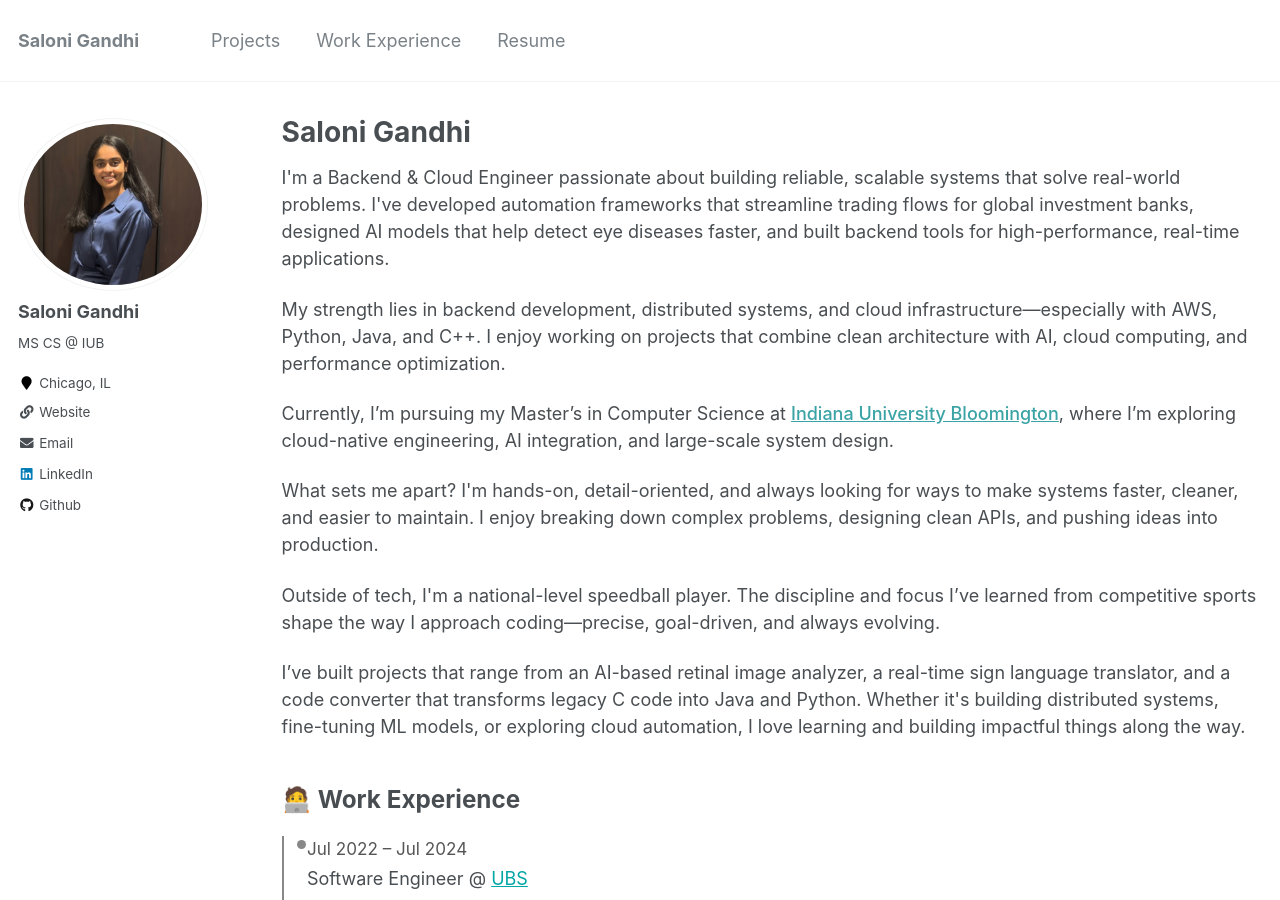
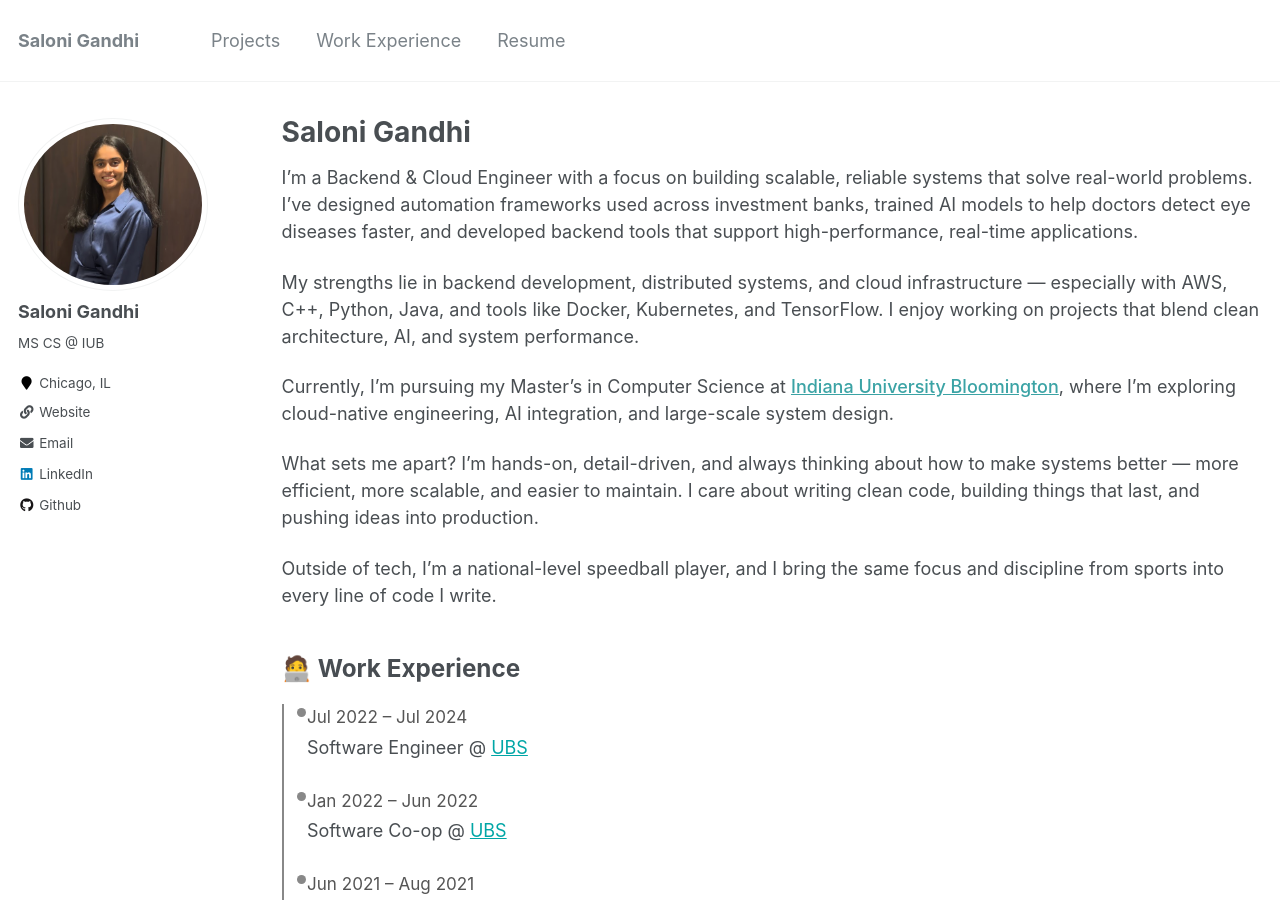
Before and after one commit to saloni111/saloni111.github.io, a Jekyll site: the page built from _pages/about.md, in a window 1280 px wide and 900 px high. Built offline with Jekyll 4.4.1, drawn with Linux system fonts in a browser that asks for light colours.

Commit message:
Update about.md

```diff
--- a/_pages/about.md
+++ b/_pages/about.md
@@ -67,11 +67,11 @@ redirect_from:
 </style>
 
 <p>
-I'm a Backend & Cloud Engineer passionate about building reliable, scalable systems that solve real-world problems. I've developed automation frameworks that streamline trading flows for global investment banks, designed AI models that help detect eye diseases faster, and built backend tools for high-performance, real-time applications.
+I’m a Backend & Cloud Engineer with a focus on building scalable, reliable systems that solve real-world problems. I’ve designed automation frameworks used across investment banks, trained AI models to help doctors detect eye diseases faster, and developed backend tools that support high-performance, real-time applications.
 </p>
 
 <p>
-My strength lies in backend development, distributed systems, and cloud infrastructure—especially with AWS, Python, Java, and C++. I enjoy working on projects that combine clean architecture with AI, cloud computing, and performance optimization.
+My strengths lie in backend development, distributed systems, and cloud infrastructure — especially with AWS, C++, Python, Java, and tools like Docker, Kubernetes, and TensorFlow. I enjoy working on projects that blend clean architecture, AI, and system performance.
 </p>
 
 <p>
@@ -79,15 +79,11 @@ Currently, I’m pursuing my Master’s in Computer Science at <a href="https://
 </p>
 
 <p>
-What sets me apart? I'm hands-on, detail-oriented, and always looking for ways to make systems faster, cleaner, and easier to maintain. I enjoy breaking down complex problems, designing clean APIs, and pushing ideas into production.
+What sets me apart? I’m hands-on, detail-driven, and always thinking about how to make systems better — more efficient, more scalable, and easier to maintain. I care about writing clean code, building things that last, and pushing ideas into production.
 </p>
 
 <p>
-Outside of tech, I'm a national-level speedball player. The discipline and focus I’ve learned from competitive sports shape the way I approach coding—precise, goal-driven, and always evolving.
-</p>
-
-<p>
-I’ve built projects that range from an AI-based retinal image analyzer, a real-time sign language translator, and a code converter that transforms legacy C code into Java and Python. Whether it's building distributed systems, fine-tuning ML models, or exploring cloud automation, I love learning and building impactful things along the way.
+Outside of tech, I’m a national-level speedball player, and I bring the same focus and discipline from sports into every line of code I write.
 </p>
 
 <!-- Work Experience Section -->
```
